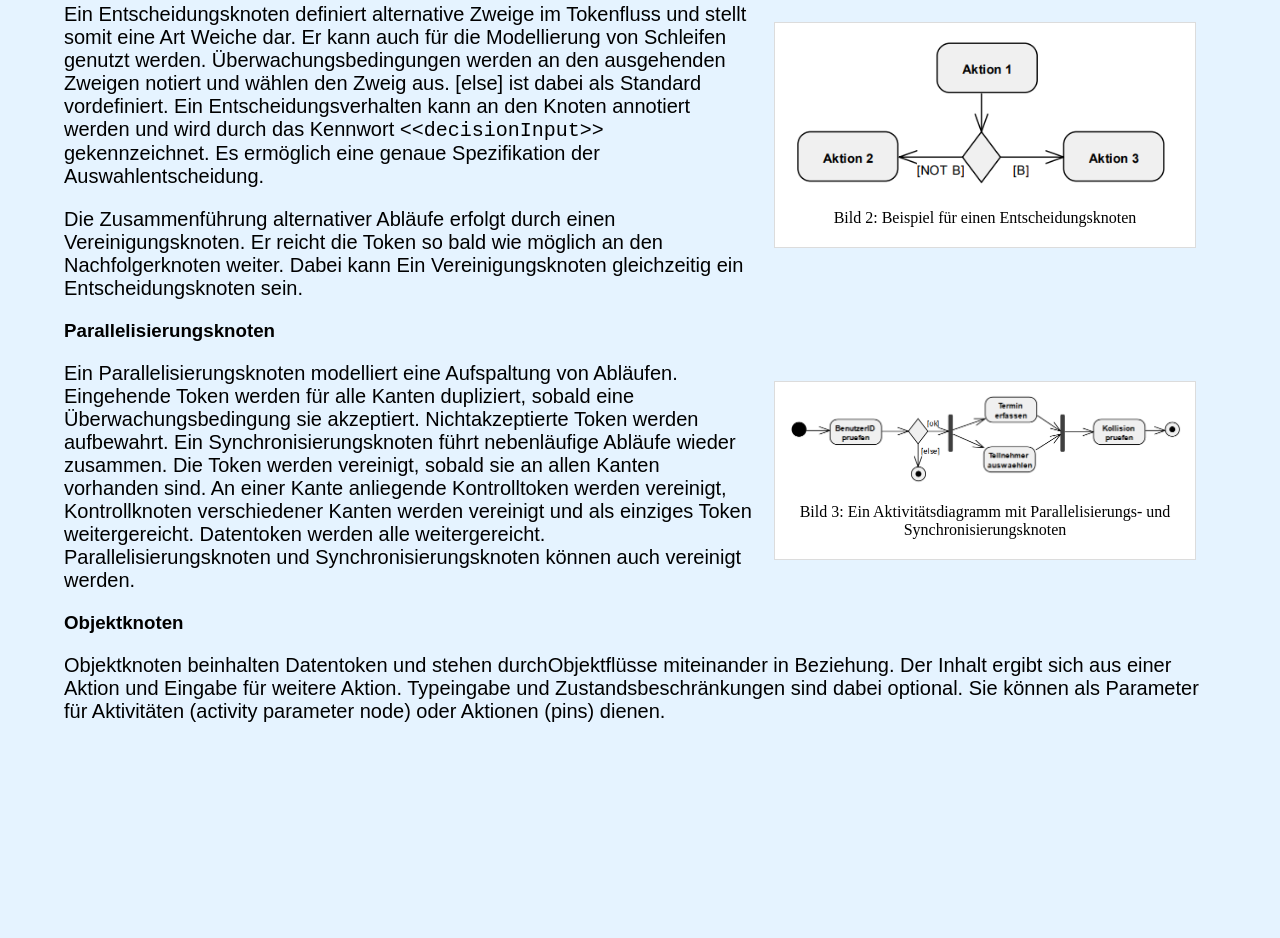
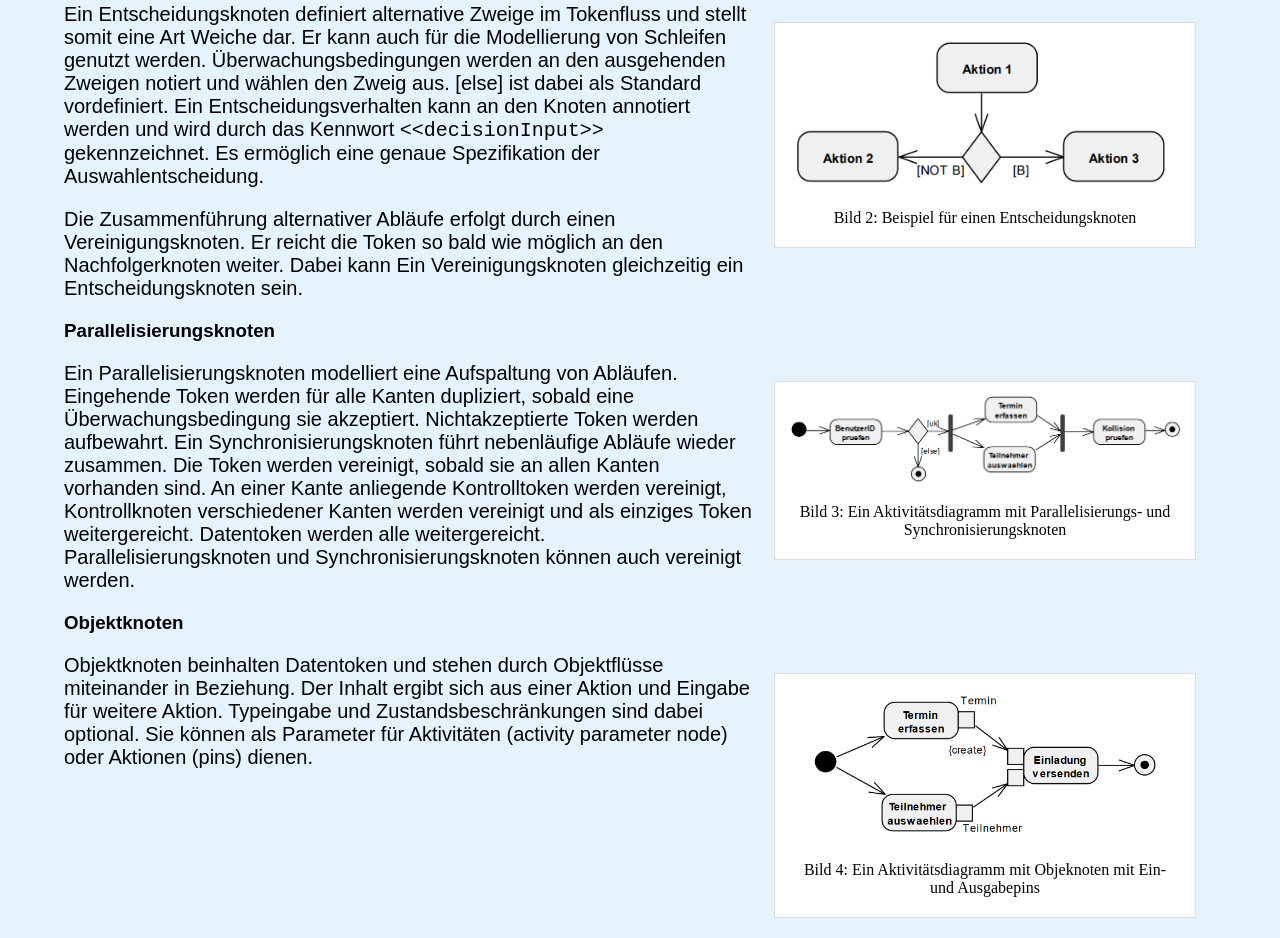
Before and after one commit to niceboy120/E-Learning_2018, a plain HTML site: page aktivitaetsdiagramme.html in a window 1280 px wide. Shown: the part 817-1755 px from the top of the page. Before the commit the page ends 1604 px from the top, so only its background shows below. Drawn offline with Linux system fonts and the light colour scheme.

Commit message:
Finish Aktivitaetsdiagramme

```diff
--- a/aktivitaetsdiagramme.html
+++ b/aktivitaetsdiagramme.html
@@ -66,8 +66,12 @@
 		</p>
 
 		<h3>Objektknoten</h3>
+		<figure class="right einzel" style="width:400px;">
+			<img src="bilder/aktivitaetsdiagramme/objektknoten.PNG" style="width:400px;" />
+			<figcaption>Bild 4: Ein Aktivitätsdiagramm mit Objeknoten mit Ein- und Ausgabepins</figcaption>
+		</figure>
 		<p>
-			Objektknoten beinhalten Datentoken und stehen durchObjektflüsse miteinander in Beziehung. Der Inhalt ergibt sich aus einer Aktion und Eingabe für weitere Aktion.
+			Objektknoten beinhalten Datentoken und stehen durch Objektflüsse miteinander in Beziehung. Der Inhalt ergibt sich aus einer Aktion und Eingabe für weitere Aktion.
 			Typeingabe und Zustandsbeschränkungen sind dabei optional. Sie können als Parameter für Aktivitäten (activity parameter node) oder Aktionen (pins) dienen.
 		</p>
 </html>
```
Also changed, not shown: bilder/aktivitaetsdiagramme/objektknoten.PNG (added).
